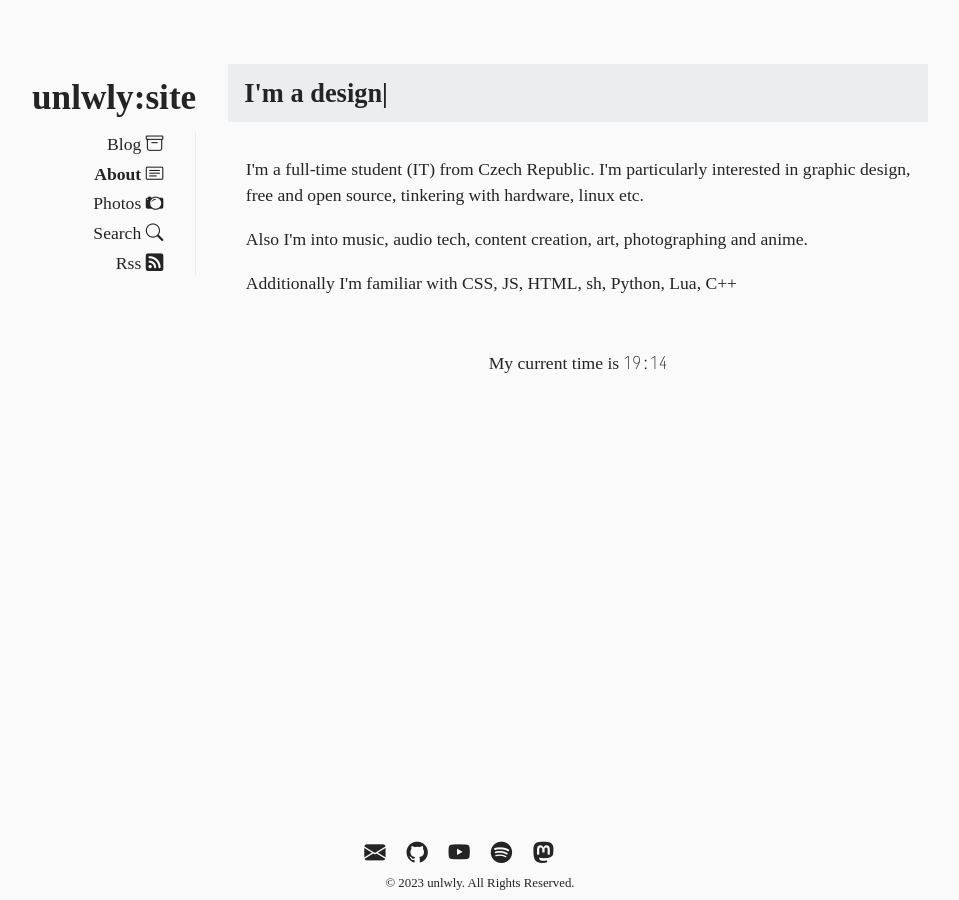
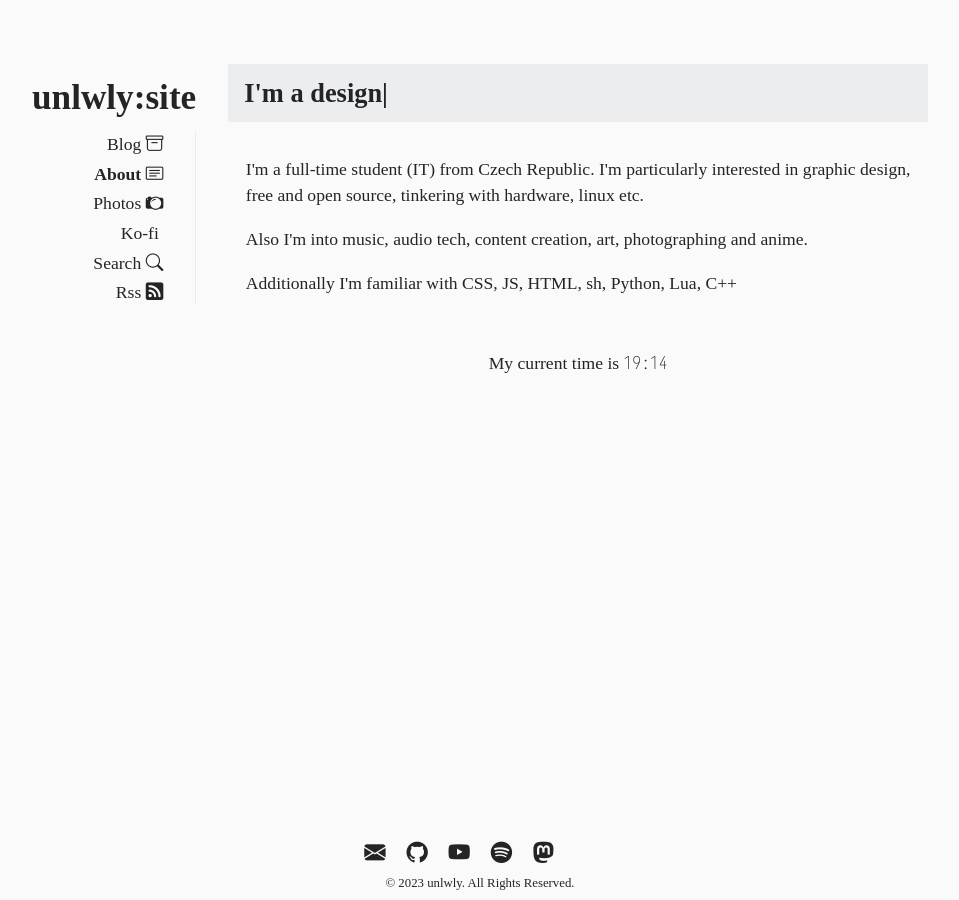
Before and after one commit to unlwly/unlwly.github.io, a Jekyll site: the page built from _pages/about.html, in a window 1280 px wide. Shown: the whole page, without its empty margins (160-1119 px from the left). Built offline with Jekyll 4.4.1, drawn with Linux system fonts in a browser that asks for light colours; some web fonts are replaced.

Commit message:
add kofi to nav

```diff
--- a/_data/navigation.yml
+++ b/_data/navigation.yml
@@ -5,6 +5,8 @@ links:
   url: /about/
 - title: Photos <span class="bi bi-camera2"></span>
   url: https://pixelfed.de/unlwly
+- title: Ko-fi <span class="si si-kofi"></span>
+  url: https://ko-fi.com/unlwly
 - title: Search <span class="bi bi-search"></span>
   url: /search/
 - title: Rss <span class="bi bi-rss-fill"></span>
```
